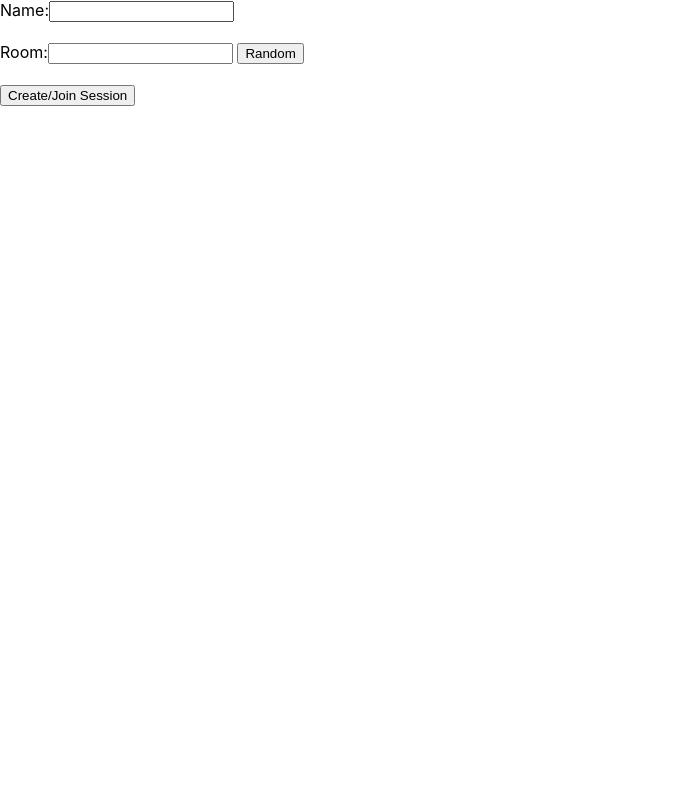
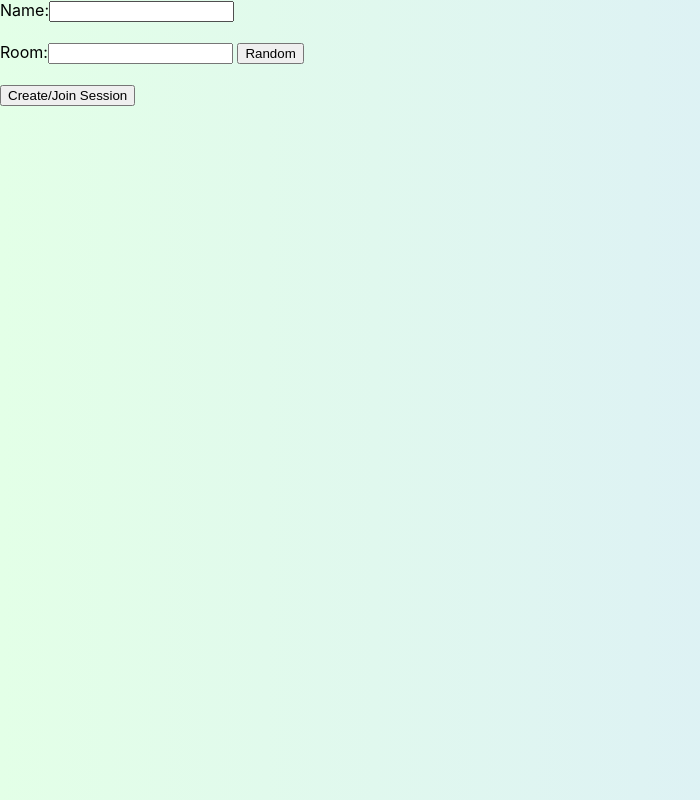
Before and after one commit to abizek/pointingpoker-ss, a React (Vite) app: page / in a window 1280 px wide. Shown: the whole page, without its empty margins (0-700 px from the left). Built offline with nearby package versions, Linux system fonts and the light colour scheme; what @syncedstore/core would draw is missing.

Commit message:
feat(ui): emotion css in js init

```diff
--- a/package.json
+++ b/package.json
@@ -8,6 +8,7 @@
     "preview": "vite preview --host"
   },
   "dependencies": {
+    "@emotion/react": "^11.9.0",
     "@syncedstore/core": "^0.3.9",
     "@syncedstore/react": "^0.3.9",
     "random-words": "^1.1.2",
@@ -18,6 +19,8 @@
     "yjs": "^13.5.35"
   },
   "devDependencies": {
+    "@babel/plugin-proposal-pipeline-operator": "^7.17.6",
+    "@emotion/babel-plugin": "^11.9.2",
     "@types/react": "^18.0.0",
     "@types/react-dom": "^18.0.0",
     "@vitejs/plugin-react": "^1.3.0",
--- a/src/App.jsx
+++ b/src/App.jsx
@@ -1,6 +1,7 @@
+/** @jsxImportSource @emotion/react */
 // TODO: add styles
 // TODO: dark mode
-import { Fragment, useState } from 'react'
+import { useState } from 'react'
 import { Form, PointingPoker } from './components'
 
 const App = () => {
@@ -8,11 +9,17 @@ const App = () => {
   const [roomJoined, setRoomJoined] = useState(false)
 
   return (
-    <>
+    <div
+      css={{
+        height: '100vh',
+        width: '100vw',
+        background: 'linear-gradient(90deg, #e3ffe7 0%, #d9e7ff 100%)'
+      }}
+    >
       {name && roomJoined
         ? <PointingPoker name={name} />
         : <Form name={name} setName={setName} setRoomJoined={setRoomJoined} />}
-    </>
+    </div>
   )
 }
 
--- a/vite.config.js
+++ b/vite.config.js
@@ -3,5 +3,12 @@ import react from '@vitejs/plugin-react'
 
 // https://vitejs.dev/config/
 export default defineConfig({
-  plugins: [react()]
+  plugins: [
+    react({
+      jsxImportSource: '@emotion/react',
+      babel: {
+        plugins: ['@emotion/babel-plugin']
+      }
+    })
+  ]
 })
```
Also changed, not shown: 1 other file (tests, documents, lock files or other folders).
